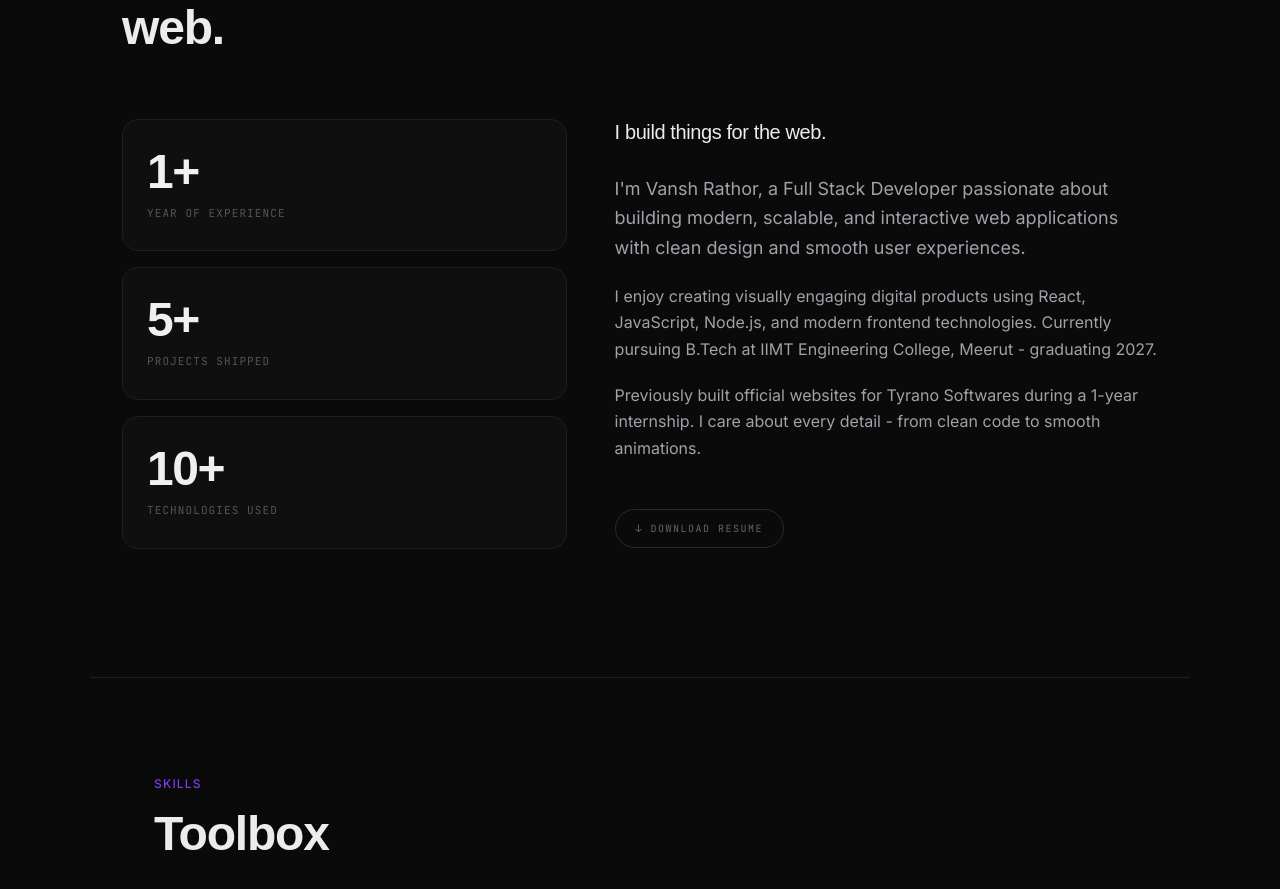
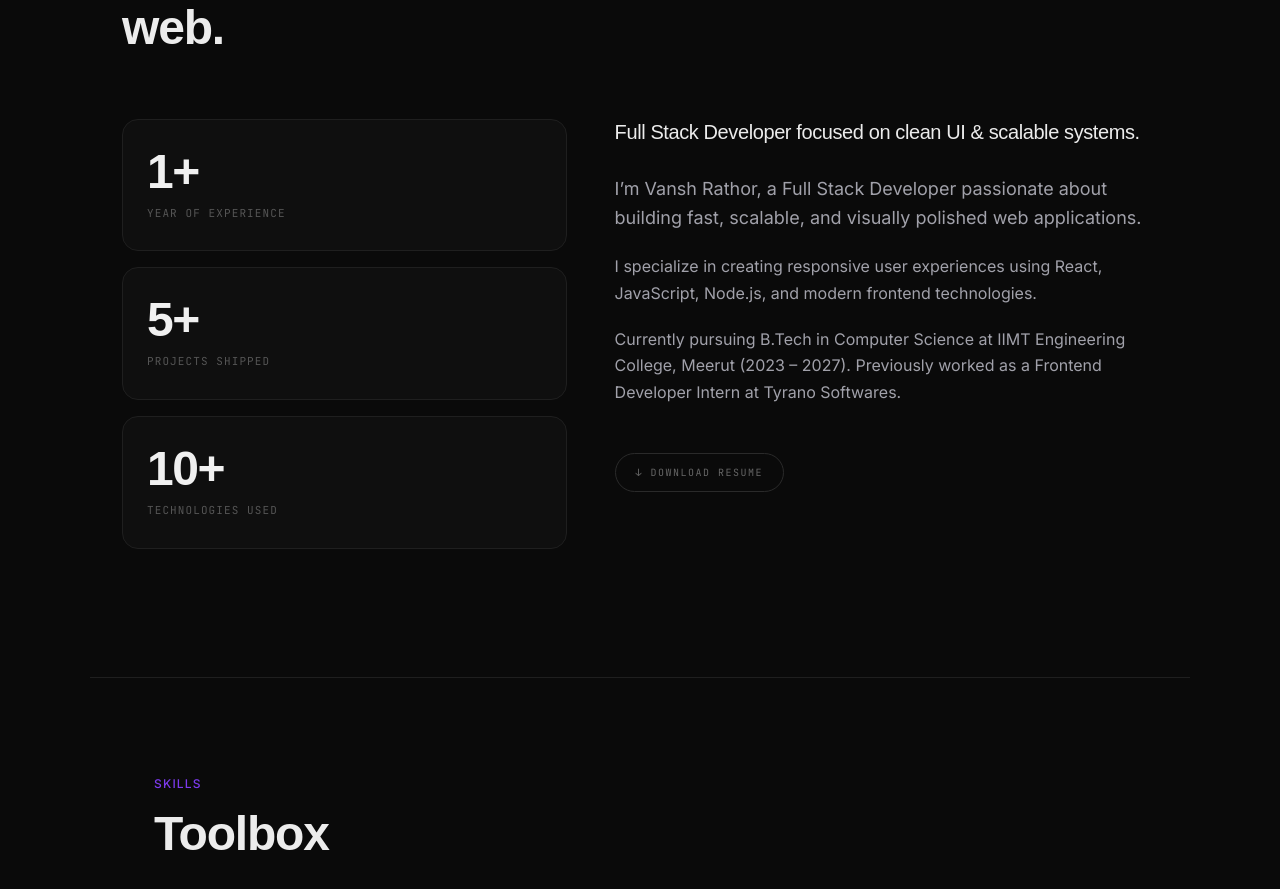
Before and after one commit to VanshRathor20/Portfolio, a React (Vite) app: page / in a window 1280 px wide. Shown: the part 1090-1979 px from the top of the page. Built offline with nearby package versions, Linux system fonts and the light colour scheme; a web font is replaced by a local one.

Commit message:
improve aboutus content

```diff
--- a/src/components/sections/About.jsx
+++ b/src/components/sections/About.jsx
@@ -81,25 +81,24 @@ const About = () => {
 
           <div className="about-right" style={{ width: "55%" }}>
             <Reveal delay={0.08} className="about-bio">
-              <h3 className="text-subheading">I build things for the web.</h3>
+              <h3 className="text-subheading">
+                Full Stack Developer focused on clean UI & scalable systems.
+              </h3>
 
               <p className="text-body-lg" style={{ color: "#A1A1AA" }}>
-                I'm Vansh Rathor, a Full Stack Developer passionate about
-                building modern, scalable, and interactive web applications with
-                clean design and smooth user experiences.
+                I’m Vansh Rathor, a Full Stack Developer passionate about
+                building fast, scalable, and visually polished web applications.
               </p>
 
               <p className="text-body" style={{ color: "#A1A1AA" }}>
-                I enjoy creating visually engaging digital products using React,
-                JavaScript, Node.js, and modern frontend technologies. Currently
-                pursuing B.Tech at IIMT Engineering College, Meerut - graduating
-                2027.
+                I specialize in creating responsive user experiences using
+                React, JavaScript, Node.js, and modern frontend technologies.
               </p>
 
               <p className="text-body" style={{ color: "#A1A1AA" }}>
-                Previously built official websites for Tyrano Softwares during a
-                1-year internship. I care about every detail - from clean code
-                to smooth animations.
+                Currently pursuing B.Tech in Computer Science at IIMT
+                Engineering College, Meerut (2023 – 2027). Previously worked as
+                a Frontend Developer Intern at Tyrano Softwares.
               </p>
 
               <a
```
